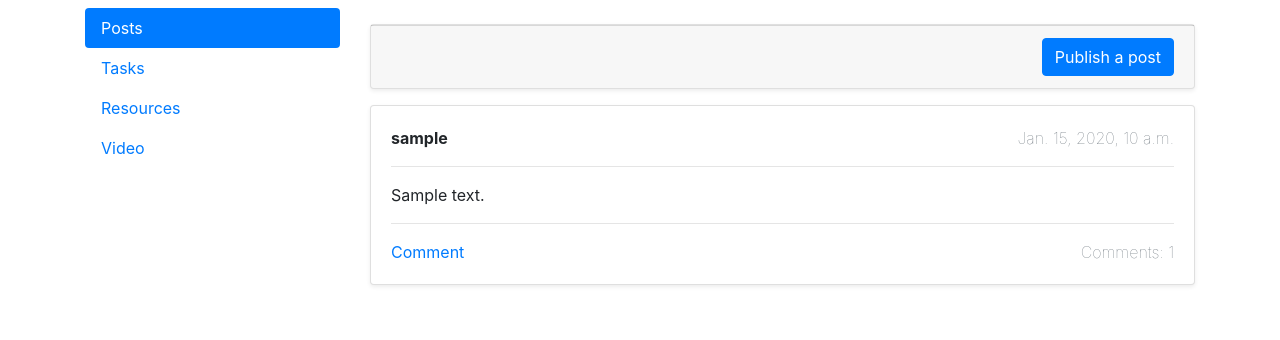
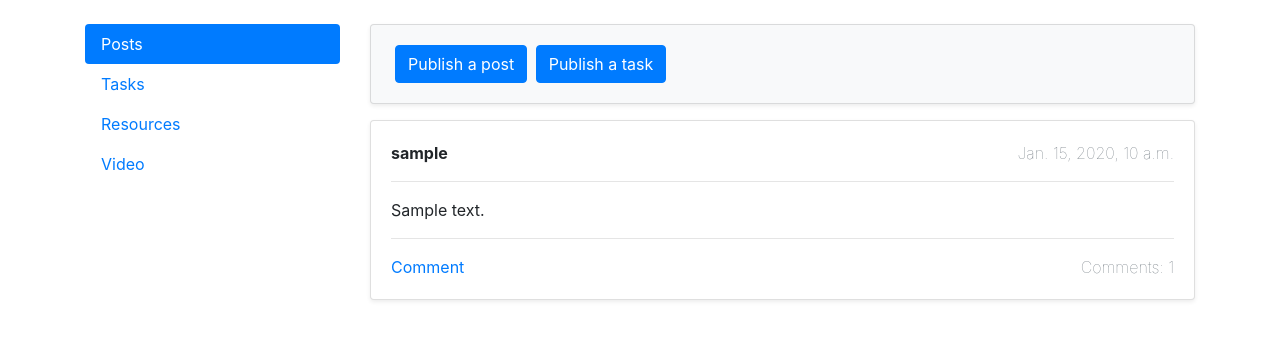
Before and after one commit to Industrylaud/dels, a Django app: page /subjects/1/teacher in a window 1280 px wide. Shown: the part 56-396 px from the top of the page. Run offline with Django 3.2, Linux system fonts and the light colour scheme; a user stored in the database is signed in; tables that the repository leaves empty hold one stand-in row (values such as "Sample post").

Commit message:
add creating task

```diff
--- a/subjects/models.py
+++ b/subjects/models.py
@@ -71,7 +71,7 @@ class Task(models.Model):
         on_delete=models.CASCADE,
     )
     pub_date = models.DateTimeField('date_published', auto_now_add=True)
-    deadline = models.DateTimeField('date to end')
+    deadline = models.DateField('date to end')
     body = models.TextField()
 
     @property
@@ -79,6 +79,9 @@ class Task(models.Model):
         return f"{str(self.subject.id)}/{str(self.id)}/"
 
     file = models.FileField(upload_to=f"tasks/{dir_name}", null=True, blank=True)
+
+    def get_absolute_url(self):
+        return reverse('teacher_subject', args=[str(self.subject_id)])
 
 
 class CommentTask(models.Model):
--- a/subjects/urls.py
+++ b/subjects/urls.py
@@ -1,8 +1,9 @@
 from django.urls import path
 
-from subjects.views import TeacherSubjectView, TeacherPostCreationView
+from subjects.views import TeacherSubjectView, TeacherPostCreationView, TeacherTaskCreationView
 
 urlpatterns = [
     path('<int:pk>/teacher', TeacherSubjectView.as_view(), name='teacher_subject'),
     path('<int:pk>/teacher/post_create', TeacherPostCreationView.as_view(), name='post_create_teacher'),
+    path('<int:pk>/teacher/task_create', TeacherTaskCreationView.as_view(), name='task_create_teacher'),
 ]
--- a/subjects/views.py
+++ b/subjects/views.py
@@ -2,6 +2,7 @@ from django.contrib.auth.mixins import LoginRequiredMixin
 from django.shortcuts import get_object_or_404
 from django.views.generic import ListView, CreateView
 
+from .forms import TaskCreationForm
 from .models import PostInSubject, Task, Resource, Subject
 
 
@@ -34,3 +35,14 @@ class TeacherPostCreationView(LoginRequiredMixin, CreateView):
         form.instance.author = self.request.user
         form.instance.subject = Subject.objects.get(id=int(self.kwargs['pk']))
         return super().form_valid(form)
+
+
+class TeacherTaskCreationView(LoginRequiredMixin, CreateView):
+    model = Task
+    form_class = TaskCreationForm
+    template_name = 'subjects/teacher_tasks_creation.html'
+
+    def form_valid(self, form):
+        form.instance.author = self.request.user
+        form.instance.subject = Subject.objects.get(id=int(self.kwargs['pk']))
+        return super().form_valid(form)
--- a/templates/subjects/teacher_posts.html
+++ b/templates/subjects/teacher_posts.html
@@ -1,11 +1,6 @@
 <div class="tab-pane fade show active" id="v-pills-posts" role="tabpanel" aria-labelledby="v-pills-posts-tab">
 
-    <div class="card mt-3 mx-auto shadow-sm">
-        <div class="card-footer">
-            <a class="btn btn-primary float-right" type="button"
-               href="{% url 'post_create_teacher' subject.pk %}">Publish a post</a>
-        </div>
-    </div>
+
 
     {% for post in posts %}
         <div class="card mt-3 mx-auto shadow-sm">
--- a/templates/subjects/teacher_subject.html
+++ b/templates/subjects/teacher_subject.html
@@ -4,7 +4,7 @@
 
 {% block content %}
     <div class="row mt-2">
-        <div class="col-3">
+        <div class="col-3 mt-3">
             <div class="nav flex-column nav-pills" id="v-pills-tab" role="tablist" aria-orientation="vertical">
                 <a class="nav-link active" id="v-pills-posts-tab" data-toggle="pill" href="#v-pills-posts"
                    role="tab" aria-controls="v-pills-posts" aria-selected="true">Posts</a>
@@ -18,10 +18,20 @@
         </div>
 
         <div class="col-9">
+            <div class="card mt-3 mx-auto shadow-sm bg-light">
+                <div class="card-body">
+                    <a class="btn btn-primary ml-1" type="button"
+                    href="{% url 'post_create_teacher' subject.pk %}">Publish a post</a>
+                    <a class="btn btn-primary ml-1" type="button"
+                    href="{% url 'task_create_teacher' subject.pk %}">Publish a task</a>
+                </div>
+            </div>
+
             <div class="tab-content" id="v-pills-tabContent">
                 {% include 'subjects/teacher_posts.html' %}
+
+                {% include 'subjects/teacher_tasks.html' %}
                 {% comment %}
-                    {% include teacher_tasks.html %}
                     {% include teacher_resources.html %}
                     {% include teacher_video.html %}
                 {% endcomment %}
--- /dev/null
+++ b/templates/subjects/teacher_tasks.html
@@ -0,0 +1,3 @@
+<div class="tab-pane fade show active" id="v-pills-tasks" role="tabpanel" aria-labelledby="v-pills-tasks-tab">
+
+</div>
```
Also changed, not shown: subjects/forms.py (added, +21 -0 lines), templates/subjects/teacher_tasks_creation.html (added, +13 -0 lines), subjects/migrations/0013_auto_20201206_0019.py (added).
